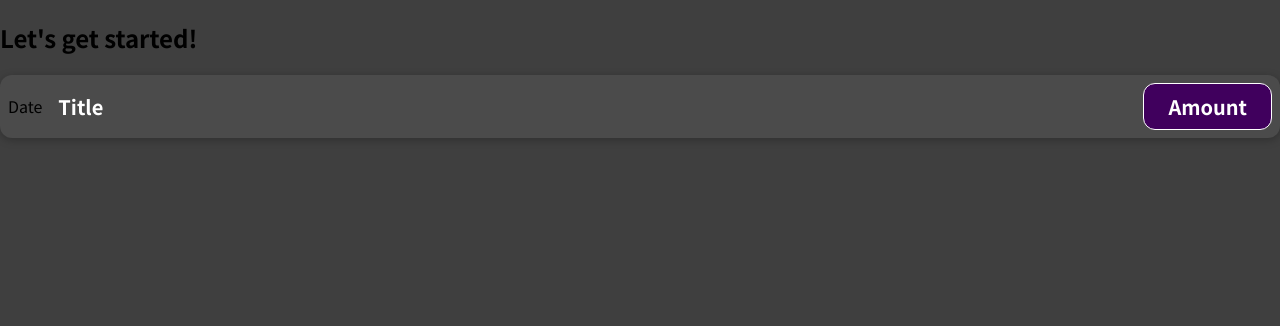
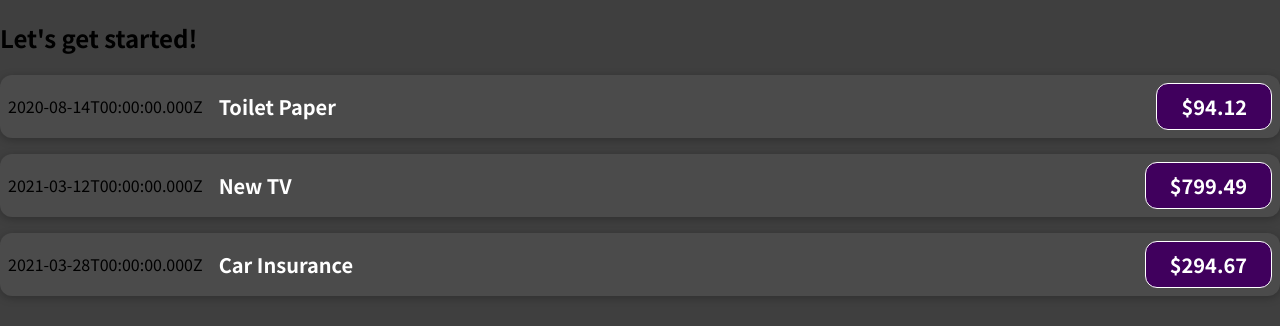
Before and after one commit to haipesintetic/expensecalendar, a JavaScript app: page / in a window 1280 px wide. Shown: the top 326 px of the page. Built offline with nearby package versions, Linux system fonts and the light colour scheme.

Commit message:
Added my project

```diff
--- a/src/App.js
+++ b/src/App.js
@@ -1,10 +1,44 @@
-
-import ExpenseItem from './components/ExpenseItem';
+import ExpenseItem from "./components/ExpenseItem";
 function App() {
+  const expenses = [
+    {
+      id: "e1",
+      title: "Toilet Paper",
+      amount: 94.12,
+      date: new Date(2020, 7, 14),
+    },
+    { id: "e2", title: "New TV", amount: 799.49, date: new Date(2021, 2, 12) },
+    {
+      id: "e3",
+      title: "Car Insurance",
+      amount: 294.67,
+      date: new Date(2021, 2, 28),
+    },
+    {
+      id: "e4",
+      title: "New Desk (Wooden)",
+      amount: 450,
+      date: new Date(2021, 5, 12),
+    },
+  ];
   return (
     <div>
       <h2>Let's get started!</h2>
-      <ExpenseItem></ExpenseItem>
+      <ExpenseItem
+        title={expenses[0].title}
+        amount={expenses[0].amount}
+        date={expenses[0].date}
+      ></ExpenseItem>
+      <ExpenseItem
+        title={expenses[1].title}
+        amount={expenses[1].amount}
+        date={expenses[1].date}
+      ></ExpenseItem>
+      <ExpenseItem
+        title={expenses[2].title}
+        amount={expenses[2].amount}
+        date={expenses[2].date}
+      ></ExpenseItem>
     </div>
   );
 }
--- a/src/components/ExpenseItem.js
+++ b/src/components/ExpenseItem.js
@@ -1,11 +1,11 @@
 import "./ExpenseItem.css";
-function ExpenseItem() {
+function ExpenseItem(props) {
   return (
     <div className="expense-item">
-      <div>Date</div>
+      <div>{props.date.toISOString()}</div>
       <div className="expense-item__description">
-        <h2>Title</h2>
-        <div className="expense-item__price">Amount</div>
+        <h2>{props.title}</h2>
+        <div className="expense-item__price">${props.amount}</div>
       </div>
     </div>
   );
```
